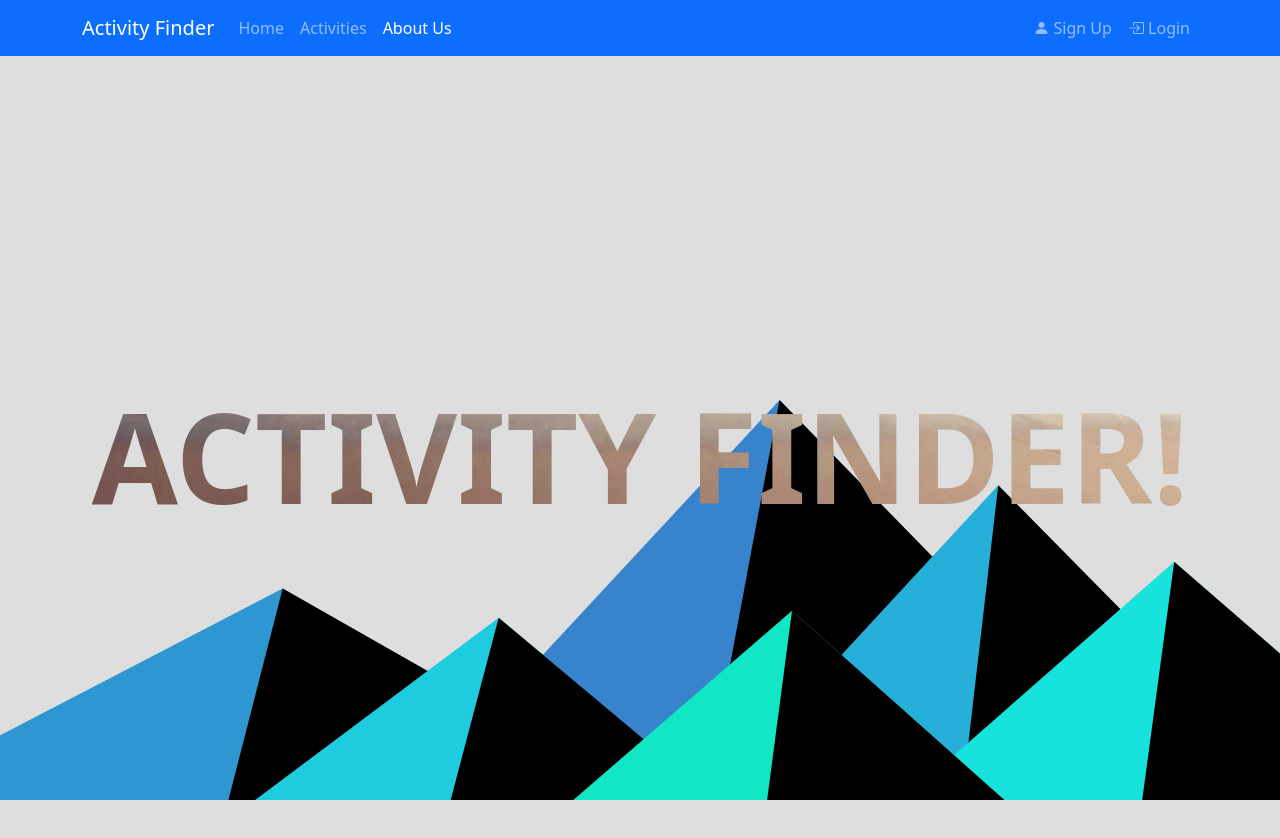
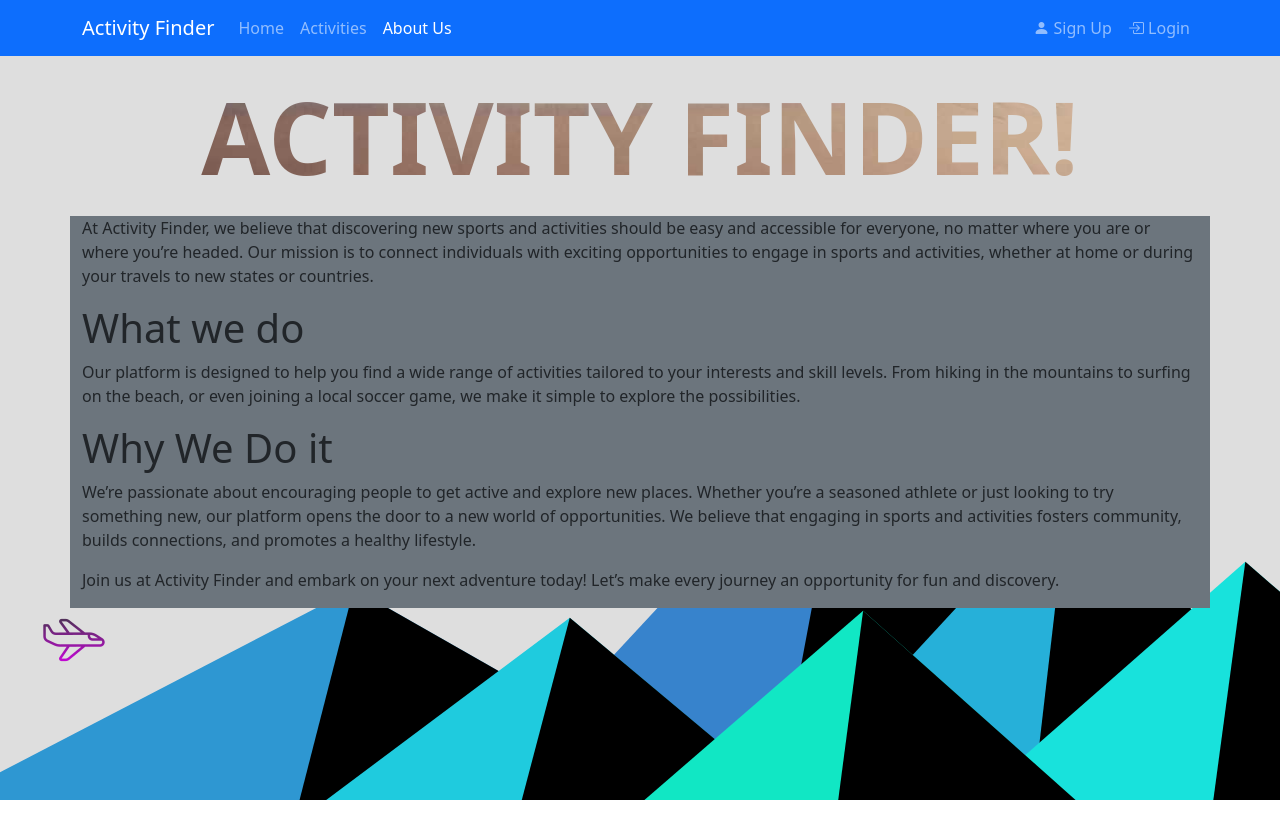
Before and after one commit to mbcurtis40/activity-finder, a plain HTML site: page pages/about.html in a window 1280 px wide. After the commit the page ends 800 px from the top, so only its background shows below. Drawn offline with nearby package versions, Linux system fonts and the light colour scheme.

Commit message:
my final contrib

```diff
--- a/css/style.css
+++ b/css/style.css
@@ -11,7 +11,7 @@ body {
 }
 
 .text-container {
-  height: 100vh;
+  height: 20vh;
   width: 100vw;
   display: flex;
   justify-content: center;
@@ -20,7 +20,7 @@ body {
 
 .text-container h1{
   margin: 0;
-  font-size: 125px;
+  font-size: 100px;
   color: rgba(225,225,225, .01);
   background-image: url("../images/beach.jpg");
   background-repeat: repeat;
@@ -30,7 +30,19 @@ body {
   text-transform: uppercase;
   font-weight: 900;
 }
+.plane{
+    animation: plane-animate 100s infinite;
+    position: relative;
+}
 
+@keyframes plane-animate {
+    0% {
+	left: 0;
+    }
+    100%{
+	left: 100%;
+    }
+}
   @keyframes animate {
     0%, 100% {
       background-position: left top;
--- a/pages/about.html
+++ b/pages/about.html
@@ -9,7 +9,7 @@
     <link rel="stylesheet" href="https://cdn.jsdelivr.net/npm/bootstrap-icons@1.11.3/font/bootstrap-icons.min.css">
 </head>
 <body>
-    <nav class="navbar navbar-expand-lg bg-primary navbar-dark">
+    <nav class="navbar navbar-expand bg-primary navbar-dark">
       <div class="container">
 	<a class="navbar-brand" href="#">Activity Finder</a>
 	<div class="collapse navbar-collapse" id="navbarNav">
@@ -42,9 +42,35 @@
 	</div>
 
       </div>
+	<div class = "row bg-secondary">
+	<p>At Activity Finder, we believe that discovering new sports and activities
+	 should be easy and accessible for everyone, no matter where you are or where
+	 you’re headed. Our mission is to connect individuals with exciting opportunities
+	 to engage in sports and activities, whether at home or during your travels to
+	 new states or countries.</p>
+	</div>
+	<div class = "row bg-secondary">
+	  <h1>What we do</h1>
+		<p>Our platform is designed to help you find a wide range of activities tailored
+to your interests and skill levels. From hiking in the mountains to surfing on
+the beach, or even joining a local soccer game, we make it simple to explore
+the possibilities.</p>
+	</div>
 
+	<div class = "row bg-secondary">
+		<h1>Why We Do it</h1>
+		<p>We’re passionate about encouraging people to get active and
+explore new places. Whether you’re a seasoned athlete or just looking to try
+something new, our platform opens the door to a new world of opportunities. We
+believe that engaging in sports and activities fosters community, builds
+connections, and promotes a healthy lifestyle.</p>
+		<p>
+Join us at Activity Finder and embark on your next adventure
+today! Let’s make every journey an opportunity for fun and discovery.</p>
+	</div>
 
     </div>
+    <img src = "../images/plane.png" alt="plane" class="plane">
     <script src="https://cdn.jsdelivr.net/npm/bootstrap@5.3.2/dist/js/bootstrap.bundle.min.js"></script>
 </body>
 </html>
```
Also changed, not shown: index.html (+7 -6 lines), pages/activity.html (+2 -1 lines), pages/login.html (+3 -2 lines), pages/register.html (+6 -2 lines), pages/sample.html (+3 -2 lines), images/plane.png (added).
